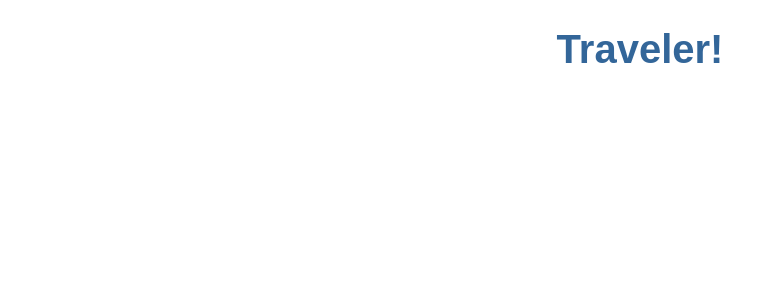
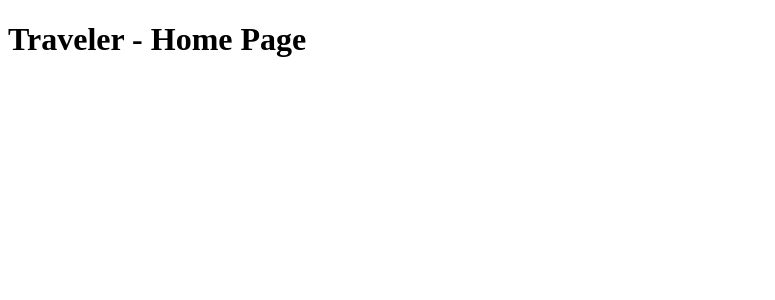
Before and after one commit to gurisa/traveler, an Angular app: page / in a window 1280 px wide. Shown: the top 300 px of the page, without its empty margins (0-775 px from the left). Built offline with nearby package versions, Linux system fonts and the light colour scheme.

Commit message:
header component

```diff
--- a/src/app/app.component.html
+++ b/src/app/app.component.html
@@ -1,4 +1,6 @@
-<!--The content below is only a placeholder and can be replaced.-->
-<div style="text-align:center">
+<app-header></app-header>
+
+<!-- this goes main page -->
+<!-- <div style="text-align:center">
   <h1>{{ title }}!</h1>
-</div>
+</div> -->
--- a/src/app/app.component.ts
+++ b/src/app/app.component.ts
@@ -2,7 +2,7 @@ import { Component } from '@angular/core';
 import {MatGridListModule} from '@angular/material/grid-list';
 
 @Component({
-  selector: 'app-root',
+  selector: 'main-root',
   templateUrl: './app.component.html',
   styleUrls: ['./app.component.css']
 })
--- a/src/app/app.module.ts
+++ b/src/app/app.module.ts
@@ -2,11 +2,13 @@ import { BrowserModule } from '@angular/platform-browser';
 import { NgModule } from '@angular/core';
 import { AppComponent } from './app.component';
 import {BrowserAnimationsModule} from '@angular/platform-browser/animations';
+import { HeaderComponent } from './header/header.component';
 
 
 @NgModule({
   declarations: [
-    AppComponent
+    AppComponent,
+    HeaderComponent
   ],
   imports: [
     BrowserModule,
--- /dev/null
+++ b/src/app/header/header.component.html
@@ -0,0 +1 @@
+<h1>{{ header.title }}</h1>
--- /dev/null
+++ b/src/app/header/header.component.ts
@@ -0,0 +1,26 @@
+import { Component, OnInit } from '@angular/core';
+import { Header } from 'header';
+
+@Component({
+  selector: 'app-header',
+  templateUrl: './header.component.html',
+  styleUrls: ['./header.component.css']
+})
+export class HeaderComponent implements OnInit { //export so we can use this component on another module
+
+  header: Header = {
+    title: 'Traveler - Home Page',
+    menu: [
+      {name: 'Home', route: ''},
+      {name: 'About', route: 'about'},
+    ]
+  }
+  constructor() {//simple constructor fot this class
+
+  }
+
+  ngOnInit() { //after creating the componen, exec this
+
+  }
+
+}
--- /dev/null
+++ b/src/app/header/header.ts
@@ -0,0 +1,7 @@
+export class header {
+  title: string,
+  menu: [
+    {name: string, route: string},
+    {name: string, route: string},
+  ]
+}
--- a/src/index.html
+++ b/src/index.html
@@ -9,6 +9,6 @@
   <link rel="icon" type="image/x-icon" href="favicon.ico">
 </head>
 <body>
-  <app-root></app-root>
+  <main-root></main-root>
 </body>
 </html>
```
Also changed, not shown: src/app/header/header.component.css (added), 1 other file (tests, documents, lock files or other folders).
